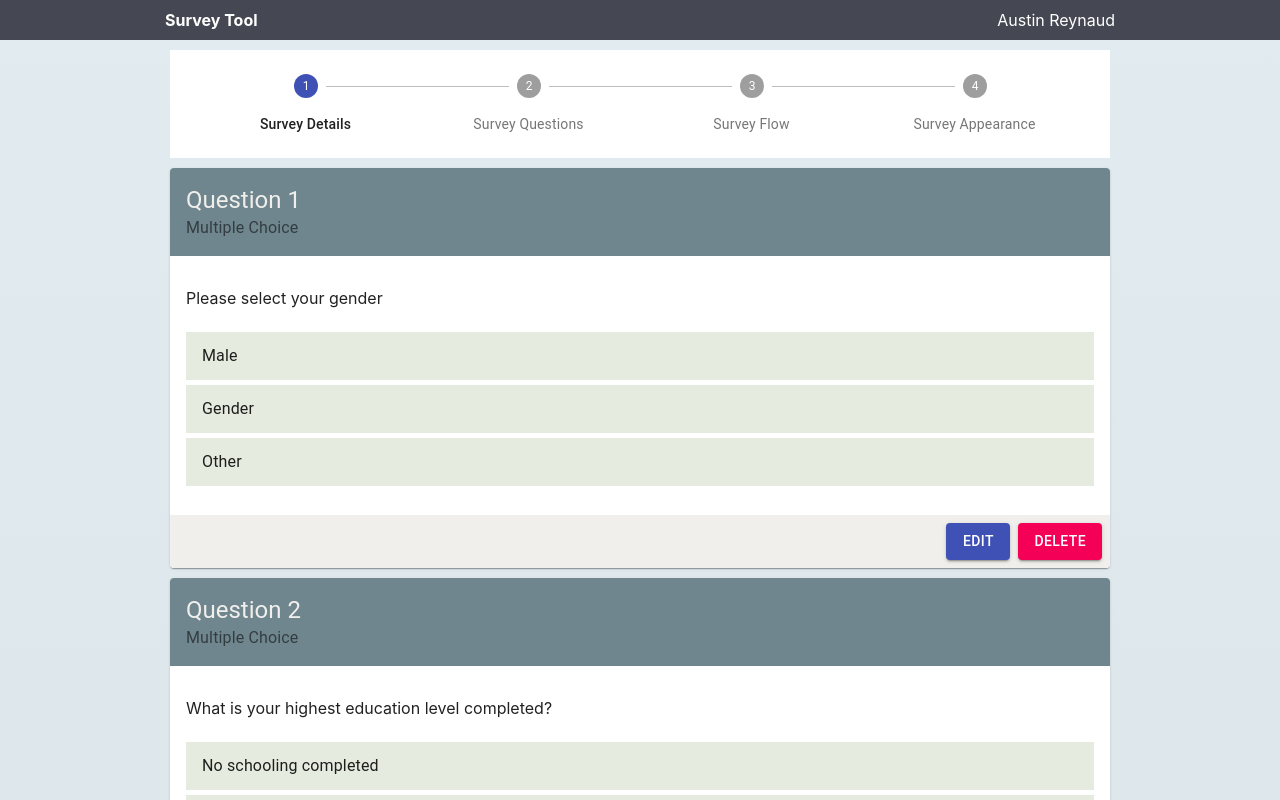
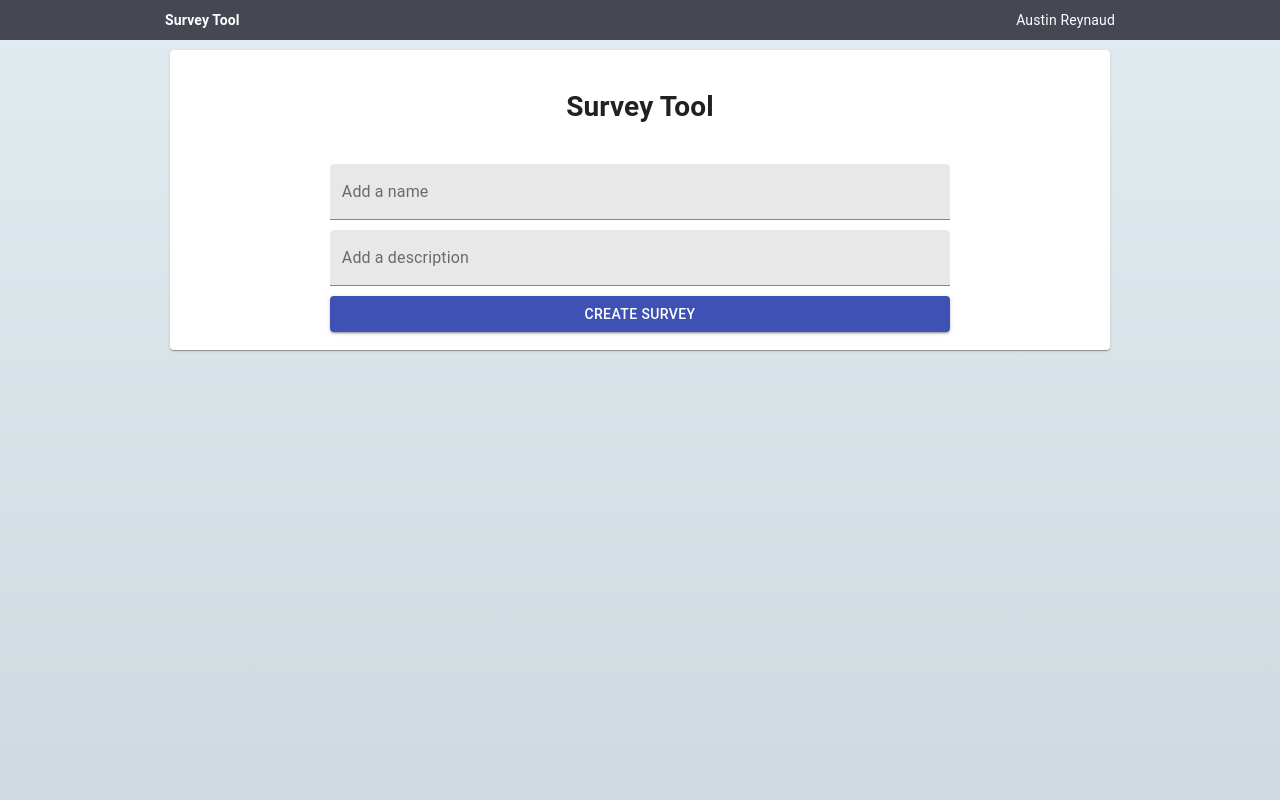
Before and after one commit to austin-rey/react-survey, a React (Create React App) app: page / in a window 1280 px wide. Shown: the top 800 px of the page. Built offline with nearby package versions, Linux system fonts and the light colour scheme.

Commit message:
Updated styles for initial screen of app

```diff
--- a/src/App.css
+++ b/src/App.css
@@ -1,3 +1,7 @@
+body > #root > div {
+  height: 100vh;
+}
+
 body {
   margin: 0;
   font-family: -apple-system, BlinkMacSystemFont, 'Segoe UI', 'Roboto', 'Oxygen',
--- a/src/App.js
+++ b/src/App.js
@@ -3,13 +3,14 @@ import React from 'react'
 import './App.css';
 
 import SurveyQuestions from './containers/SurveyQuestions'
+import CreateSurveyForm from './containers/CreateSurveyForm'
 import Alerts from './components/Alerts';
 import Navigation from './components/Navigation';
 import StepperBar from './components/StepperBar'
 
 import {makeStyles} from '@material-ui/core/styles';
 
-import { Container } from '@material-ui/core';
+import { Container,CssBaseline  } from '@material-ui/core';
 
 import SurveyState from './context/surveys/surveyState';
 import AlertsState from './context/alerts/alertsState';
@@ -17,6 +18,7 @@ import AlertsState from './context/alerts/alertsState';
 const useStyles = makeStyles((theme) => ({
   container: {
     padding: '10px',
+    // height: '100vh'
   },
   app: {
     backgroundImage: 'linear-gradient(to top, #cfd9df 0%, #e2ebf0 100%)',
@@ -28,13 +30,15 @@ function App() {
 
   return (
     <div className="App" className={classes.app}>
+       <CssBaseline />
       <SurveyState>
         <AlertsState>
           <Alerts/>
           <Navigation />
           <Container maxWidth="md" className={classes.container}>
-            <StepperBar/>
-            <SurveyQuestions/>
+            {/* <StepperBar/> */}
+            <CreateSurveyForm/>
+            {/* <SurveyQuestions/> */}
           </Container>
         </AlertsState>
       </SurveyState>
--- a/src/components/FormTextField.js
+++ b/src/components/FormTextField.js
@@ -1,10 +1,20 @@
 import React from 'react'
+
+import {makeStyles} from '@material-ui/core/styles'
 
 import TextField from '@material-ui/core/TextField';
 
+const useStyles = makeStyles((theme) => ({
+    textField: {
+        marginBottom: '10px'
+    }
+}));
+
 const FormTextField = ({label, content, id, onContentChange}) => {
+    const classes = useStyles();
+
     return (
-        <TextField label={label} id={id} defaultValue={content} onChange={onContentChange} variant="filled"
+        <TextField className={classes.textField} label={label} id={id} defaultValue={content} onChange={onContentChange} variant="filled"
         color="primary"/>
     )
 }
--- a/src/components/StepperBar.js
+++ b/src/components/StepperBar.js
@@ -20,7 +20,7 @@ const useStyles = makeStyles((theme) => ({
 }));
 
 function getSteps() {
-    return ['Survey Details', 'Survey Questions', 'Survey Flow', 'Survey Appearance'];
+    return ['Survey Questions', 'Survey Flow', 'Survey Appearance'];
 }
 
 const StepperBar = props => {
--- a/src/containers/createSurveyForm.js
+++ b/src/containers/createSurveyForm.js
@@ -1,6 +1,6 @@
 import React, {useState, useContext} from 'react'
 
-import { FormControl } from '@material-ui/core';
+import { FormControl,Paper } from '@material-ui/core';
 import {makeStyles} from '@material-ui/core/styles'
 
 import FormTextField from '../components/FormTextField';
@@ -10,13 +10,21 @@ import SurveyContext from '../context/surveys/surveyContext';
 import AlertsContext from '../context/alerts/alertsContext';
 
 const useStyles = makeStyles((theme) => ({
-    root: {
-      display: 'flex'
+    paper: {
+        textAlign: 'center',
+        // padding: '20px 10px',
+        height: '300px',
+        display: 'flex',
+        flexDirection: 'column',
+        alignItems: 'center',
+        justifyContent: 'space-evenly',
+
     },
-    createSurveyForm: {
+    formContainer: {
         display: 'flex',
-        minHeight: '300px',
-        justifyContent: 'space-between'
+        flexDirection: 'column',
+        justifyContent: 'space-between',
+        width: '66%'
     },
 }));
 
@@ -49,10 +57,9 @@ const CreateSurveyForm = () => {
     const classes = useStyles();
 
     return (
-        <div>
+        <Paper className={classes.paper}>
             <h1>Survey Tool</h1>
-            <form noValidate>
-                <FormControl className={classes.createSurveyForm}>
+            <div className={classes.formContainer}>
                 <FormTextField
                     label="Add a name"
                     content={surveyDetails.surveyName}
@@ -72,9 +79,9 @@ const CreateSurveyForm = () => {
                     variant="contained"
                     icon=""
                 />
-                </FormControl>
-            </form>
             </div>
+
+        </Paper>
     )
 }
 
```
Lines whose indentation alone changed are shown as unchanged.
